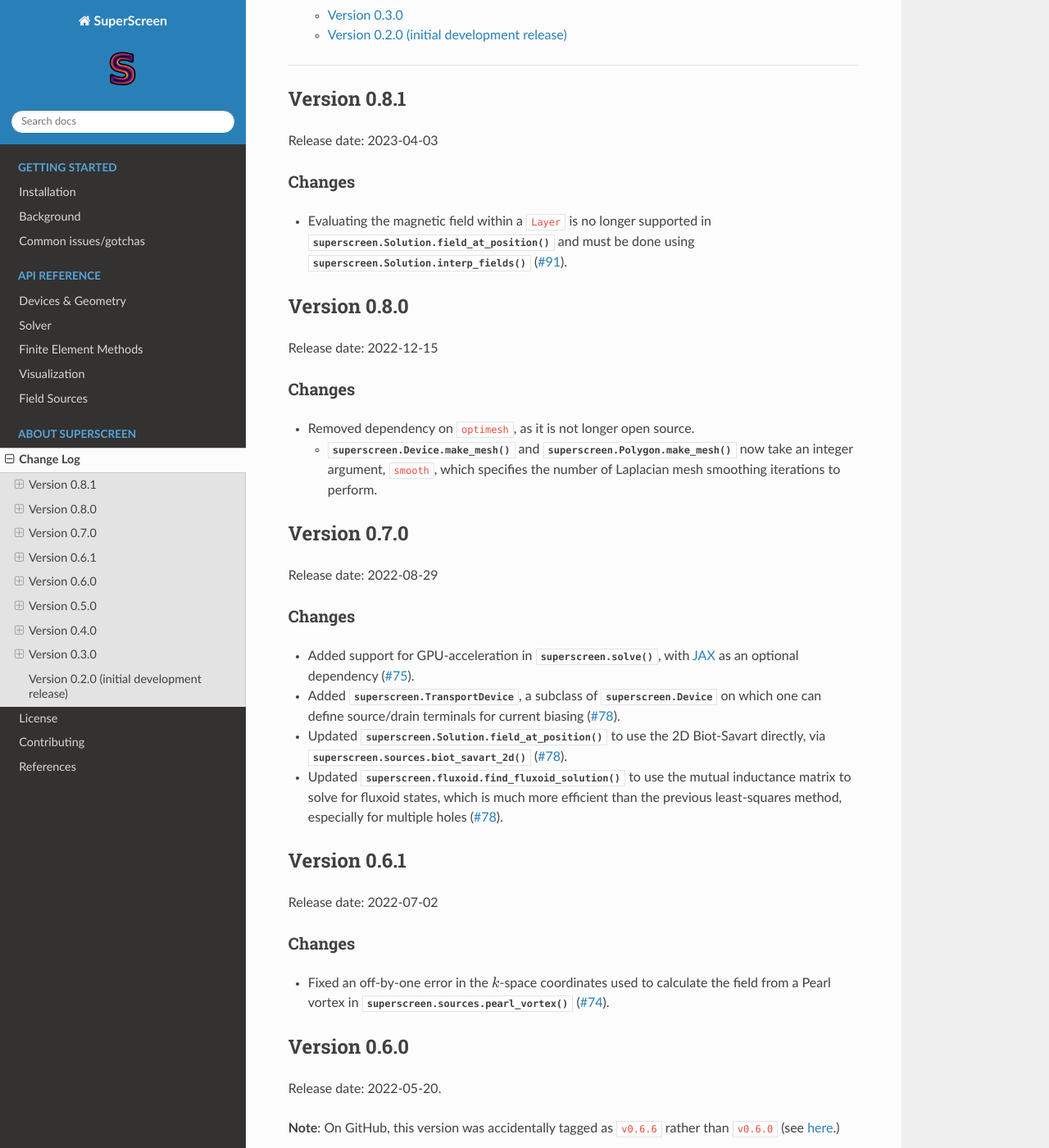
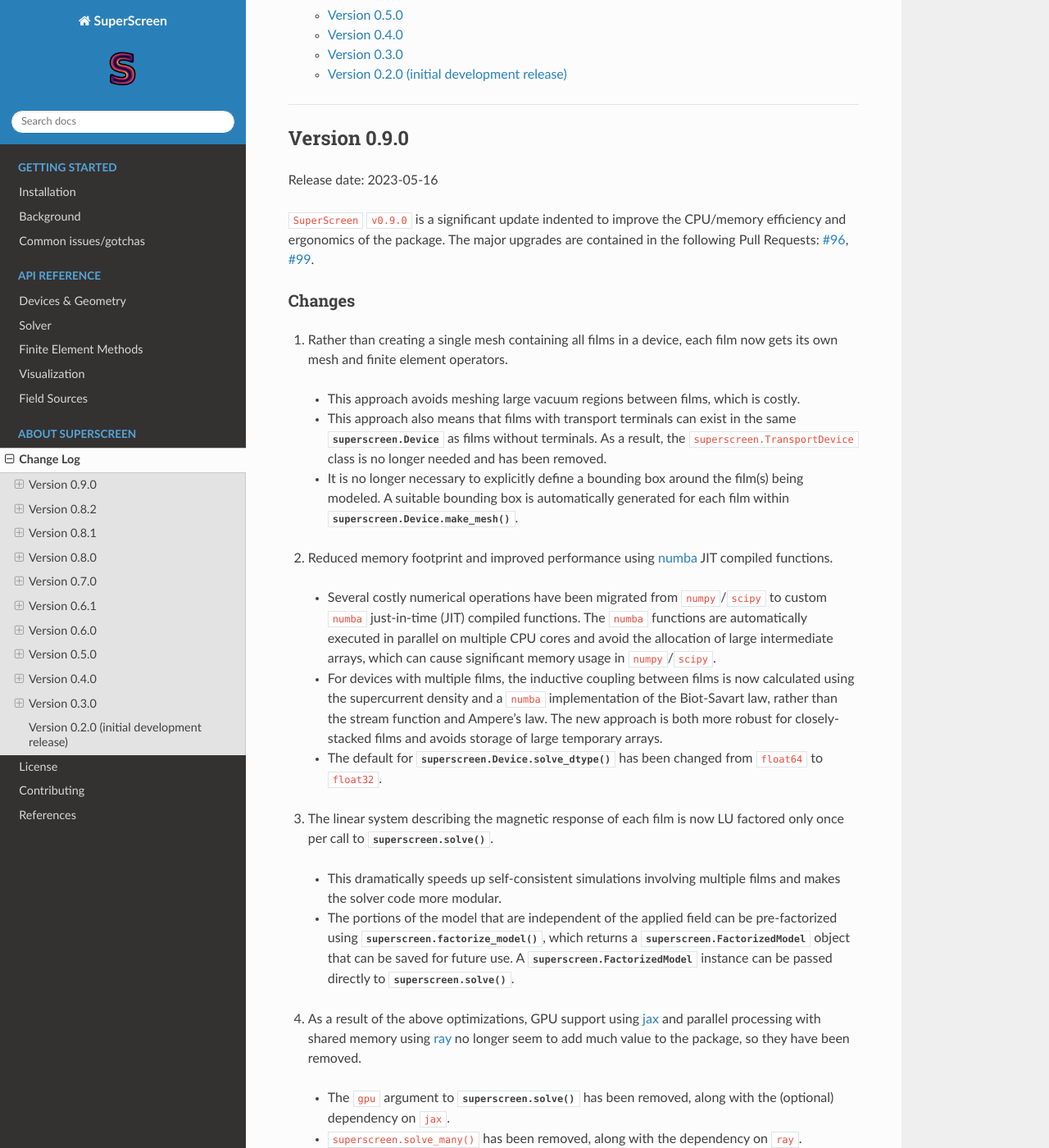
Before and after one commit to loganbvh/superscreen, a Sphinx documentation site: the page built from docs/about/changelog.rst, in a window 1280 px wide and 1400 px high, scrolled down 651 px. Shown: the whole window at 82% size. Built offline with Sphinx 7.4.7 and the Read the Docs theme 2.0.0, drawn with Linux system fonts in a browser that asks for light colours; pages that are not in the unit, such as notebooks, are missing from menus; some of the changed text lies outside the part shown.

Commit message:
Update changelog.rst (#100)

```diff
--- a/docs/about/changelog.rst
+++ b/docs/about/changelog.rst
@@ -19,6 +19,71 @@
 
 ----
 
+Version 0.9.0
+-------------
+
+Release date: 2023-05-16
+
+``SuperScreen`` ``v0.9.0`` is a significant update indented to improve the CPU/memory efficiency and ergonomics of the package.
+The major upgrades are contained in the following Pull Requests: `#96 <https://github.com/loganbvh/superscreen/pull/96>`_,
+`#99 <https://github.com/loganbvh/superscreen/pull/99>`_.
+
+Changes
+=======
+
+1. Rather than creating a single mesh containing all films in a device, each film now gets its own mesh and finite element operators.
+
+  - This approach avoids meshing large vacuum regions between films, which is costly.
+  - This approach also means that films with transport terminals can exist in the same :class:`superscreen.Device` as films without terminals.
+    As a result, the ``superscreen.TransportDevice`` class is no longer needed and has been removed.
+  - It is no longer necessary to explicitly define a bounding box around the film(s) being modeled.
+    A suitable bounding box is automatically generated for each film within :meth:`superscreen.Device.make_mesh`.
+
+2. Reduced memory footprint and improved performance using `numba <https://numba.pydata.org/>`_ JIT compiled functions.
+
+  - Several costly numerical operations have been migrated from ``numpy``/``scipy`` to custom ``numba`` just-in-time (JIT) compiled functions.
+    The ``numba`` functions are automatically executed in parallel on multiple CPU cores and avoid the allocation of large intermediate arrays,
+    which can cause significant memory usage in ``numpy``/``scipy``.
+  - For devices with multiple films, the inductive coupling between films is now calculated using the supercurrent density and a
+    ``numba`` implementation of the Biot-Savart law, rather than the stream function and Ampere's law. The new approach is both
+    more robust for closely-stacked films and avoids storage of large temporary arrays.
+  - The default for :meth:`superscreen.Device.solve_dtype` has been changed from ``float64`` to ``float32``.
+
+3. The linear system describing the magnetic response of each film is now LU factored only once per call to :func:`superscreen.solve`.
+
+  - This dramatically speeds up self-consistent simulations involving multiple films and makes the solver code more modular.
+  - The portions of the model that are independent of the applied field can be pre-factorized using :func:`superscreen.factorize_model`,
+    which returns a :class:`superscreen.FactorizedModel` object that can be saved for future use.
+    A :class:`superscreen.FactorizedModel` instance can be passed directly to :func:`superscreen.solve`.
+
+4. As a result of the above optimizations, GPU support using `jax`_ and parallel processing with shared memory using
+   `ray <https://docs.ray.io/en/latest/>`_ no longer seem to add much value to the package, so they have been removed.
+
+  - The ``gpu`` argument to :func:`superscreen.solve` has been removed, along with the (optional) dependency on ``jax``.
+  - ``superscreen.solve_many()`` has been removed, along with the dependency on ``ray``.
+
+5. All IO operations, including writing :class:`superscreen.Device` and :class:`superscreen.Solution` objects to disk,
+   are now performed using the HDF5 file format via `h5py <https://docs.h5py.org/en/stable/>`_.
+
+  - All objects within superscreen that can be serialized to disk now have ``.to_hdf5()`` and ``.from_hdf5()`` methods.
+
+6. SuperScreen has dropped support for Python 3.7, which will `reach end-of-life in June 2023 <https://devguide.python.org/versions/>`_.
+
+  - Added support for Python 3.11, which was being blocked by the dependency on ``ray``.
+
+
+Version 0.8.2
+-------------
+
+Release date: 2023-05-06
+
+Changes
+=======
+
+- Added Python 3.10 support (`#93 <https://github.com/loganbvh/superscreen/pull/93>`_)
+- Removed ``cdist_batched()``, which was added in ``v0.8.1`` and had a bug(`#95 <https://github.com/loganbvh/superscreen/pull/95>`_)
+
+
 Version 0.8.1
 -------------
 
@@ -27,7 +92,8 @@
 Changes
 =======
 
-- Evaluating the magnetic field within a ``Layer`` is no longer supported in :meth:`superscreen.Solution.field_at_position` and must be done using :meth:`superscreen.Solution.interp_fields` (`#91 <https://github.com/loganbvh/superscreen/pull/91>`_).
+- Evaluating the magnetic field within a ``Layer`` is no longer supported in :meth:`superscreen.Solution.field_at_position`
+  and must be done using :meth:`superscreen.Solution.interp_fields` (`#91 <https://github.com/loganbvh/superscreen/pull/91>`_).
 
 Version 0.8.0
 -------------
```
